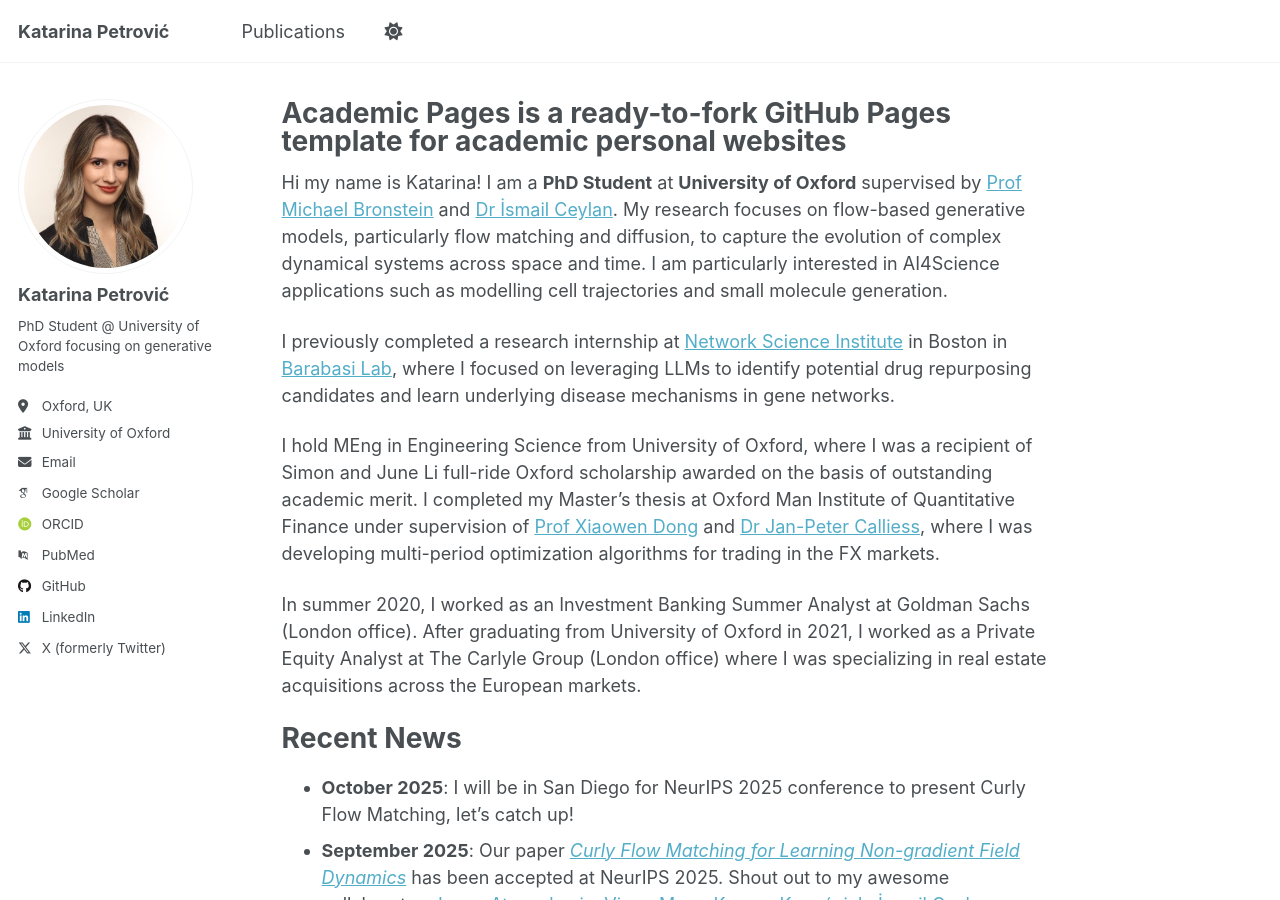
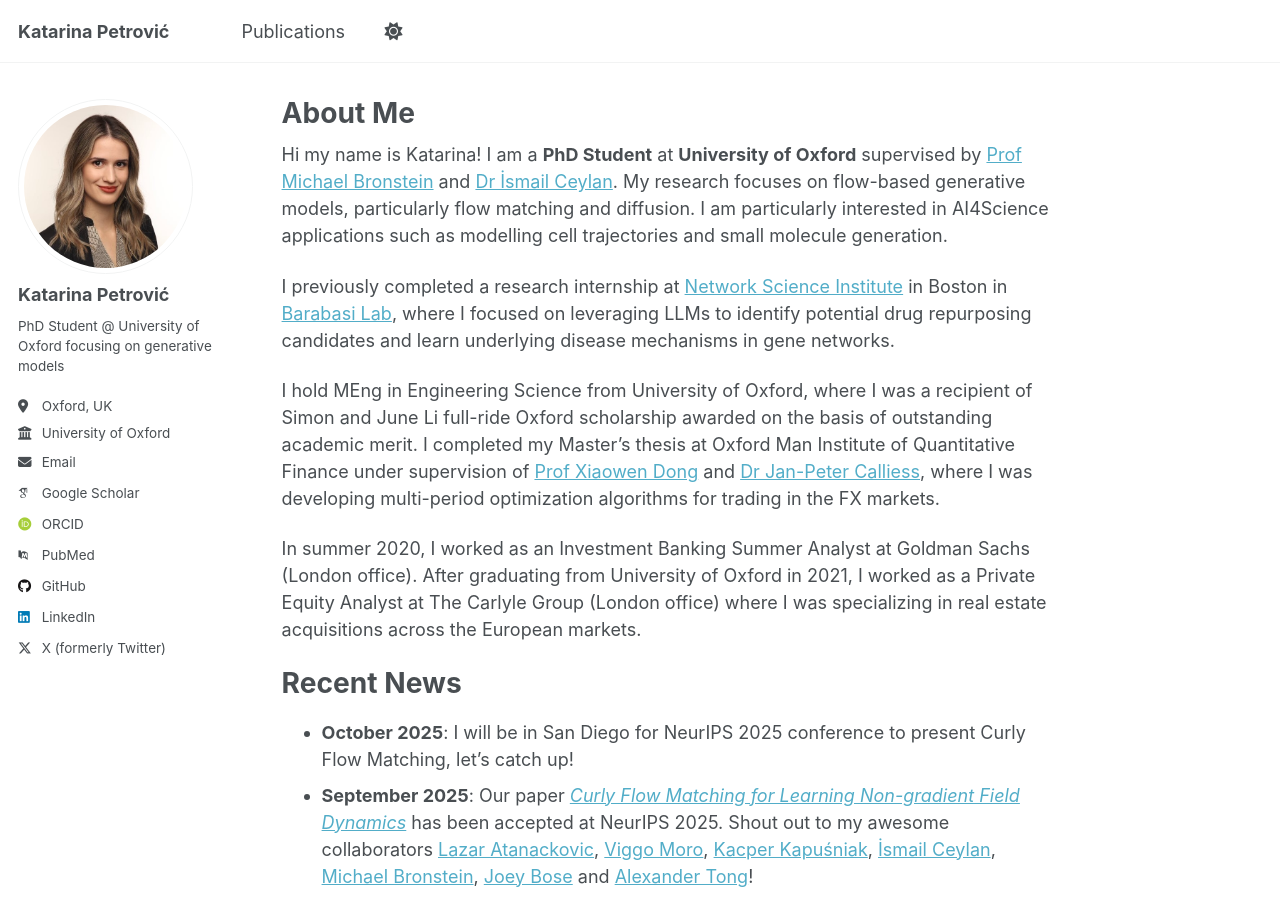
Before and after one commit to kpetrovicc/kpetrovicc.github.io, a Jekyll site: the page built from _pages/about.md, in a window 1280 px wide and 900 px high. Built offline with Jekyll 4.4.1, drawn with Linux system fonts in a browser that asks for light colours; some web fonts are replaced; a script that is not in the unit is left out.

Commit message:
Change title to 'About Me' and edit introduction
Updated the title and refined the introduction text.

```diff
--- a/_pages/about.md
+++ b/_pages/about.md
@@ -1,13 +1,13 @@
 ---
 permalink: /
-title: "Academic Pages is a ready-to-fork GitHub Pages template for academic personal websites"
+title: "About Me"
 author_profile: true
 redirect_from:
   - /about/
   - /about.html
 ---
 
-Hi my name is Katarina! I am a **PhD Student** at **University of Oxford** supervised by [Prof Michael Bronstein](https://www.cs.ox.ac.uk/people/michael.bronstein/) and [Dr İsmail Ceylan](https://www.cs.ox.ac.uk/people/ismaililkan.ceylan/). My research focuses on flow-based generative models, particularly flow matching and diffusion, to capture the evolution of complex dynamical systems across space and time. I am particularly interested in AI4Science applications such as modelling cell trajectories and small molecule generation.
+Hi my name is Katarina! I am a **PhD Student** at **University of Oxford** supervised by [Prof Michael Bronstein](https://www.cs.ox.ac.uk/people/michael.bronstein/) and [Dr İsmail Ceylan](https://www.cs.ox.ac.uk/people/ismaililkan.ceylan/). My research focuses on flow-based generative models, particularly flow matching and diffusion. I am particularly interested in AI4Science applications such as modelling cell trajectories and small molecule generation.
 
 I previously completed a research internship at [Network Science Institute](https://www.networkscienceinstitute.org) in Boston in [Barabasi Lab](https://barabasi.com/science), where I focused on leveraging LLMs to identify potential drug repurposing candidates and learn underlying disease mechanisms in gene networks.
 
```
